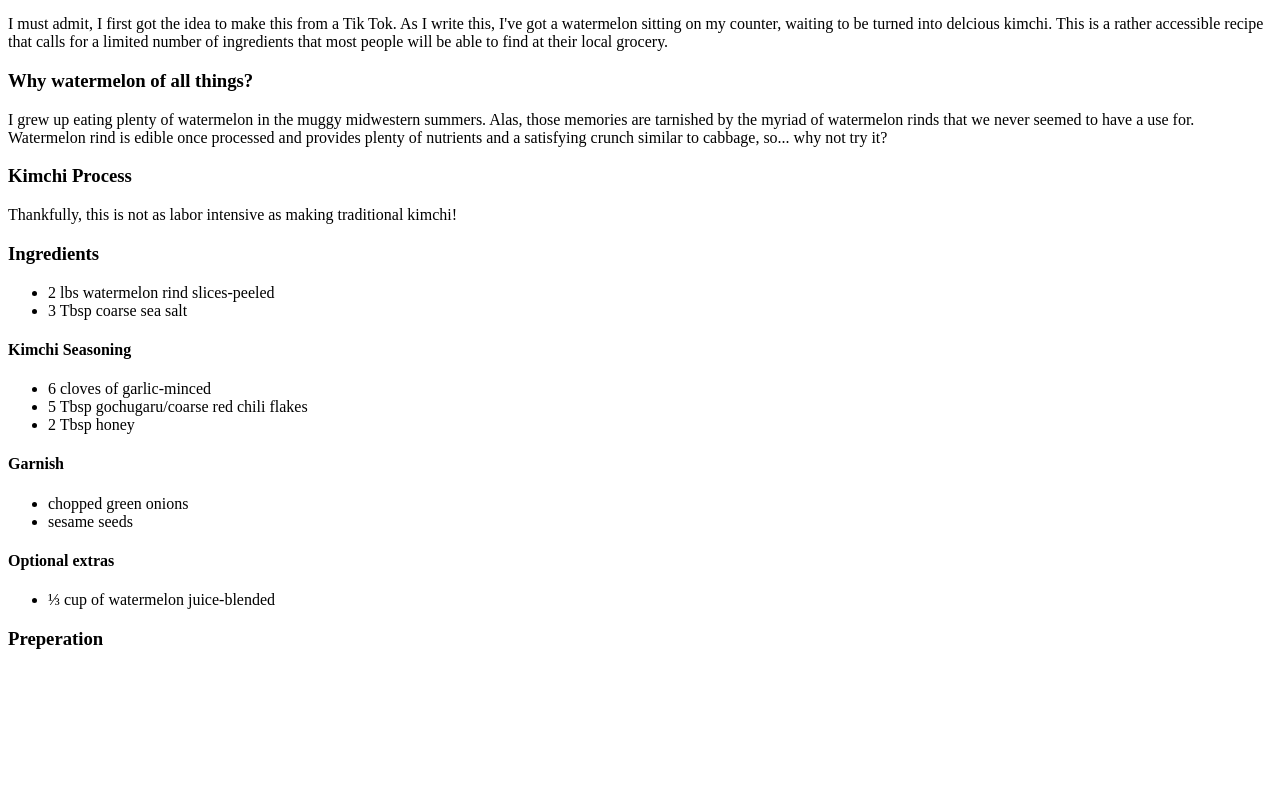
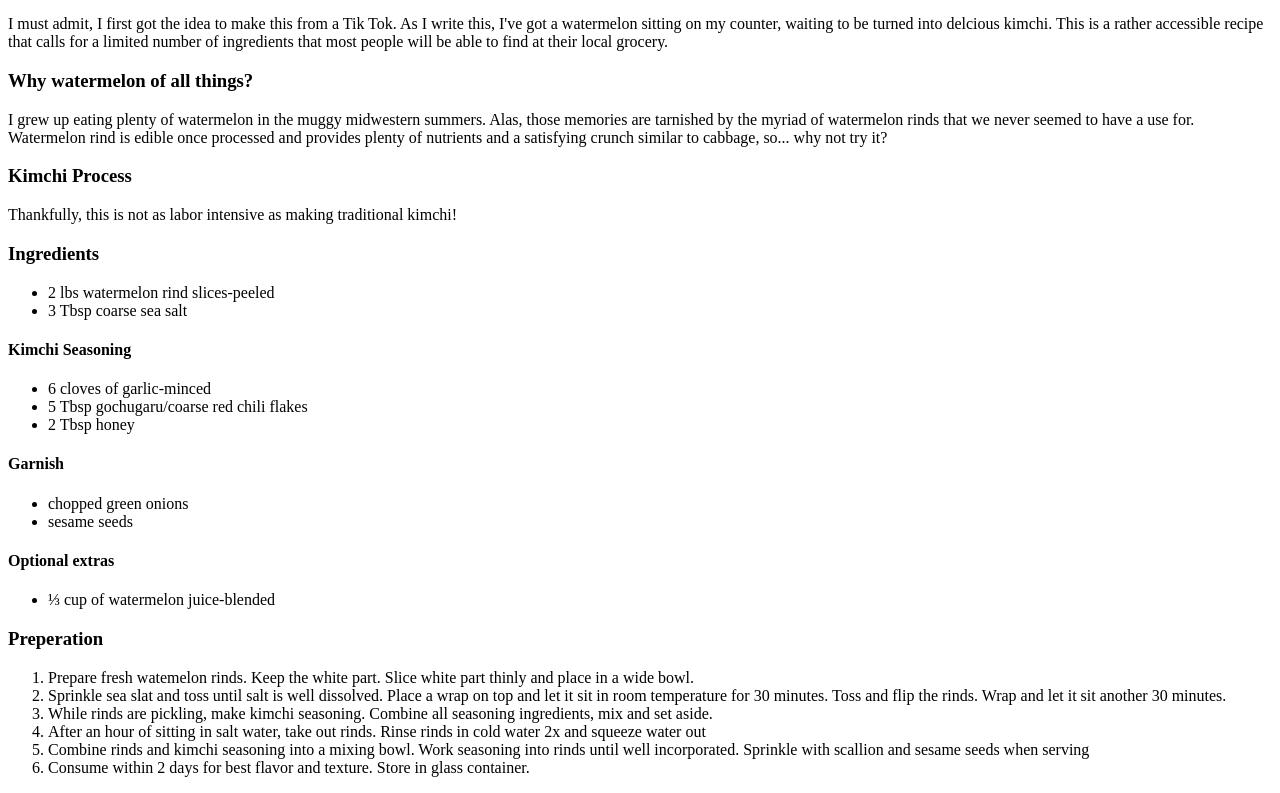
Before and after one commit to Thisiscarson/odin-recipes, a plain HTML site: page recipes/watermelon-kimchi.html in a window 1280 px wide. Shown: the part 628-1421 px from the top of the page. Before the commit the page ends 1297 px from the top, so only its background shows below. Drawn offline with Linux system fonts and the light colour scheme.

Commit message:
Finished pages for watermelon kimchi and corn ribs. Added picture for corn-ribs.html ToDo: Add a final recipe and add links/content to index.

```diff
--- a/recipes/watermelon-kimchi.html
+++ b/recipes/watermelon-kimchi.html
@@ -38,7 +38,14 @@
         </ul>
     <h3>Preperation</h3>
         <ol>
-
+           <li>Prepare fresh watemelon rinds. Keep the white part. Slice white part thinly and place in a wide bowl.</li>
+           <li>Sprinkle sea slat and toss until salt is well dissolved. Place a wrap on top and let it sit in room temperature
+            for 30 minutes. Toss and flip the rinds. Wrap and let it sit another 30 minutes.</li>
+            <li>While rinds are pickling, make kimchi seasoning. Combine all seasoning ingredients, mix and set aside.</li>
+            <li>After an hour of sitting in salt water, take out rinds. Rinse rinds in cold water 2x and squeeze water out</li>
+            <li>Combine rinds and kimchi seasoning into a mixing bowl. Work seasoning into rinds until well incorporated.
+                 Sprinkle with scallion and sesame seeds when serving</li>
+            <li>Consume within 2 days for best flavor and texture. Store in glass container.</li>
         </ol>
 </body>
 </html>
```
Also changed, not shown: images/corn-ribs.jpg (added), recipes/corn-ribs.html (added).
